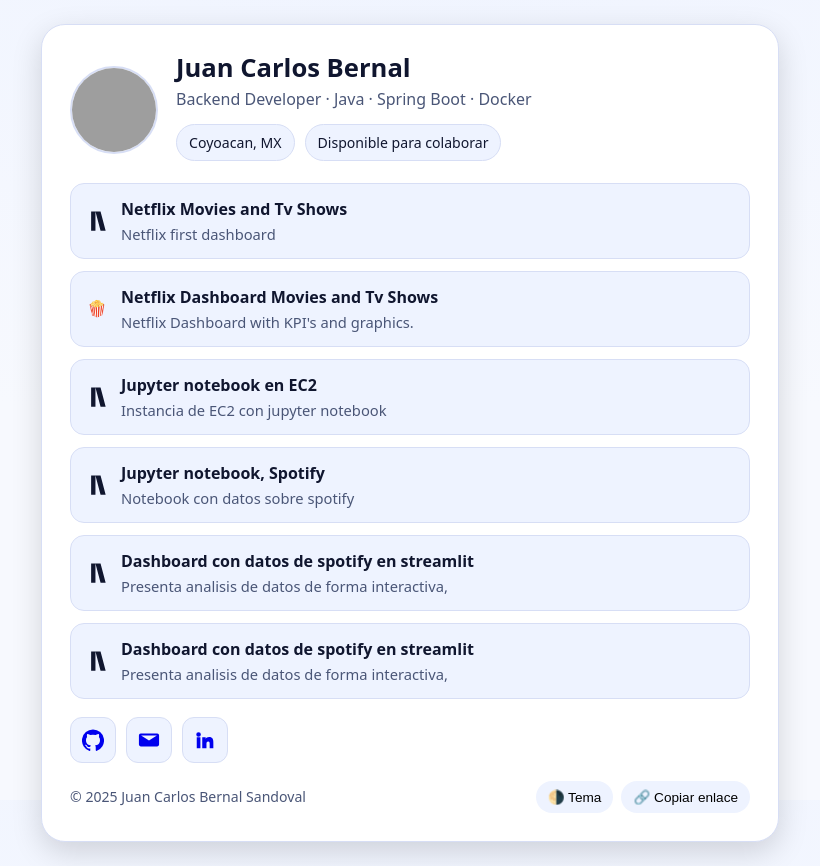
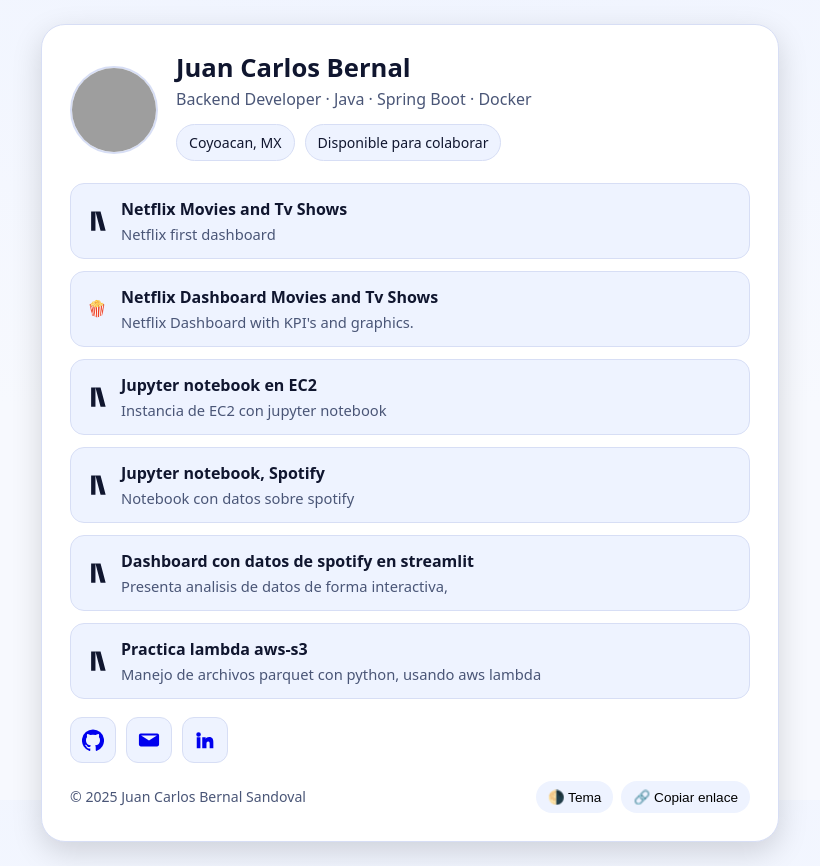
Before and after one commit to zotilrk/Juan_Carlos_Awsdata_Xideral, a plain HTML site: page index.html in a window 1280 px wide. Shown: the whole page, without its empty margins (230-1050 px from the left). Drawn offline with Linux system fonts and the light colour scheme; grey boxes are pictures that could not be loaded.

Commit message:
Update project description in index.html

```diff
--- a/index.html
+++ b/index.html
@@ -173,8 +173,8 @@
 </svg>
 
           <div class="meta">
-            <span class="name">Dashboard con datos de spotify en streamlit</span>
-            <span class="desc">Presenta analisis de datos de forma interactiva,</span>
+            <span class="name">Practica lambda aws-s3</span>
+            <span class="desc">Manejo de archivos parquet con python, usando aws lambda</span>
           </div>
         </a>
 
```
